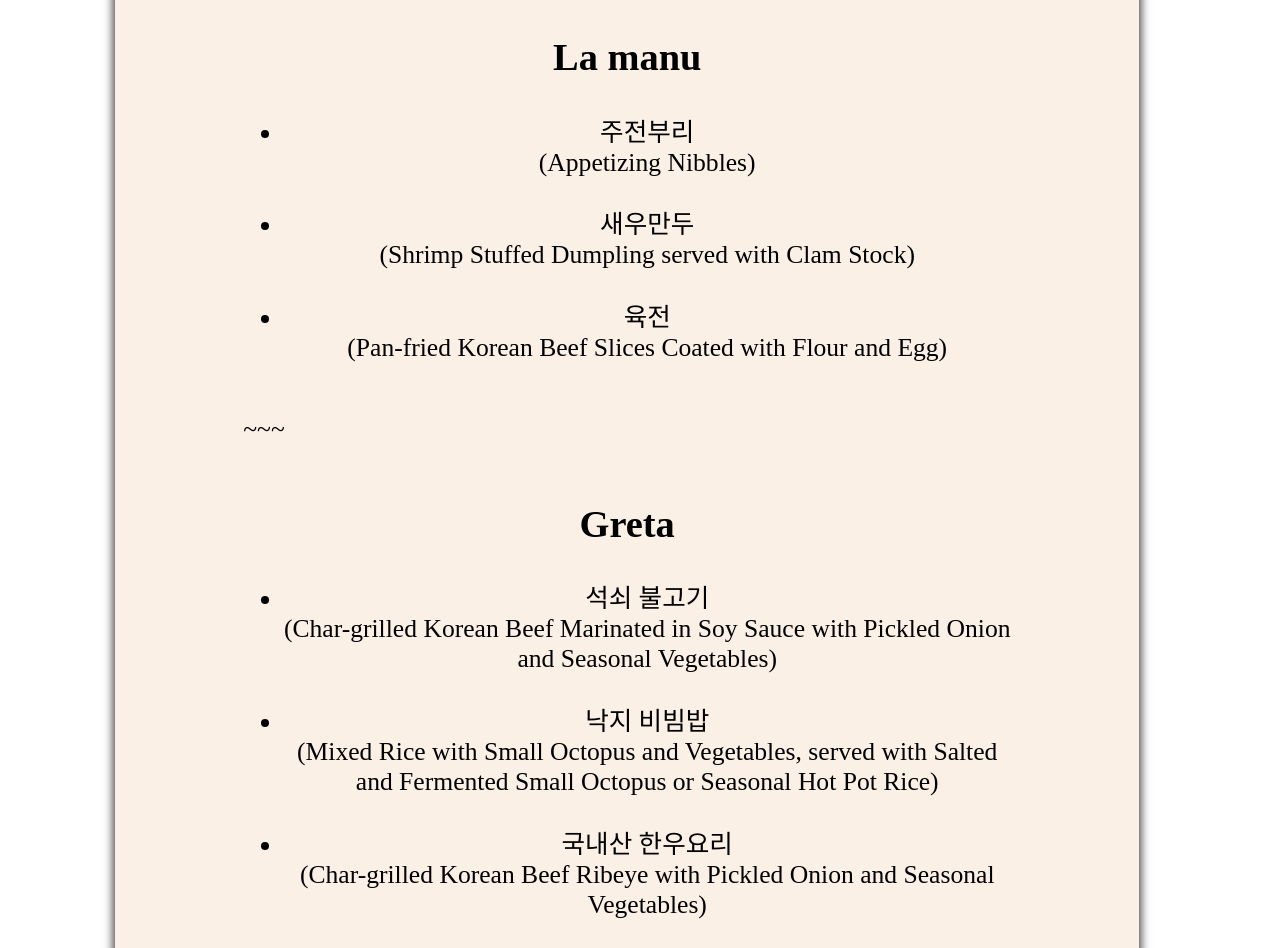
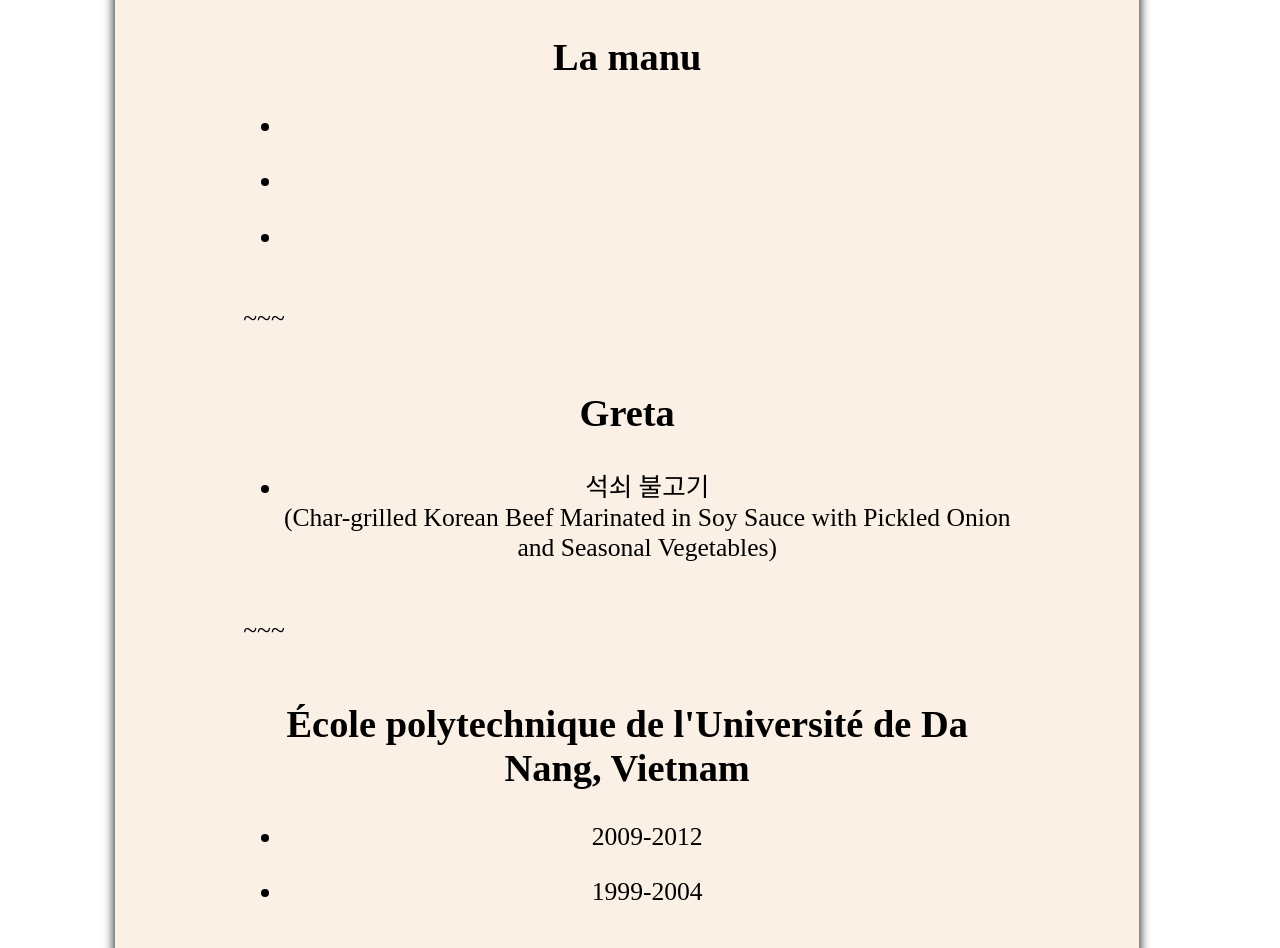
Before and after one commit to Alexanderle7986/CV, a plain HTML site: page formation.html in a window 1280 px wide. Shown: the part 465-1413 px from the top of the page. Drawn offline with Linux system fonts and the light colour scheme.

Commit message:
Update formation.html
Signed-off-by: Minh Canh LE <84127013+Alexanderle7986@users.noreply.github.com>

```diff
--- a/formation.html
+++ b/formation.html
@@ -3,7 +3,7 @@
 
 <head>
   <meta charset="utf-8">
-  <title>Sinabro</title>
+  <title>Formation</title>
   <link href="style.css" rel="stylesheet" type="text/css">
   <meta name="viewport" content="width=device-width, initial-scale=1">
 </head>
@@ -14,7 +14,7 @@
       <h1>LE Minh Canh</h1>
       <h3>Project: Developer full-stack</h3>
     </div>
-    <img src="./media/img/M.C.LE.jpg" />
+    <img src="M.C.LE.jpg" />
   </header>
   <nav>
     <a class="nav" href="index.html">Accueil</a>
@@ -31,9 +31,9 @@
       <section class="section-menu">
         <h2>La manu</h2>
         <ul>
-          <li>주전부리<br>(Appetizing Nibbles)</li>
-          <li>새우만두<br>(Shrimp Stuffed Dumpling served with Clam Stock)</li>
-          <li>육전<br>(Pan-fried Korean Beef Slices Coated with Flour and Egg)</li>
+          <li></li>
+          <li></li>
+          <li></li>
         </ul>
       </section>
       <p>~~~</p>
@@ -41,18 +41,15 @@
         <h2>Greta</h2>
         <ul>
           <li>석쇠 불고기<br>(Char-grilled Korean Beef Marinated in Soy Sauce with Pickled Onion and Seasonal Vegetables)
-          </li>
-          <li>낙지 비빔밥<br>(Mixed Rice with Small Octopus and Vegetables, served with Salted and Fermented Small Octopus or
-            Seasonal Hot Pot Rice)</li>
-          <li>국내산 한우요리<br>(Char-grilled Korean Beef Ribeye with Pickled Onion and Seasonal Vegetables)</li>
+
         </ul>
       </section>
       <p>~~~</p>
       <section class="section-menu">
         <h2>École polytechnique de l'Université de Da Nang, Vietnam</h2>
         <ul>
-          <li>안동소주<br>(Andong Soju, Distilled Rice Soju, 50 ml)</li>
-          <li>경성 과하주<br>(Gyeongseong Gwahaju, Fortified Rice Liquor, 60 ml)</li>
+          <li>2009-2012</li>
+          <li>1999-2004</li>
 
         </ul>
       </section>
```
